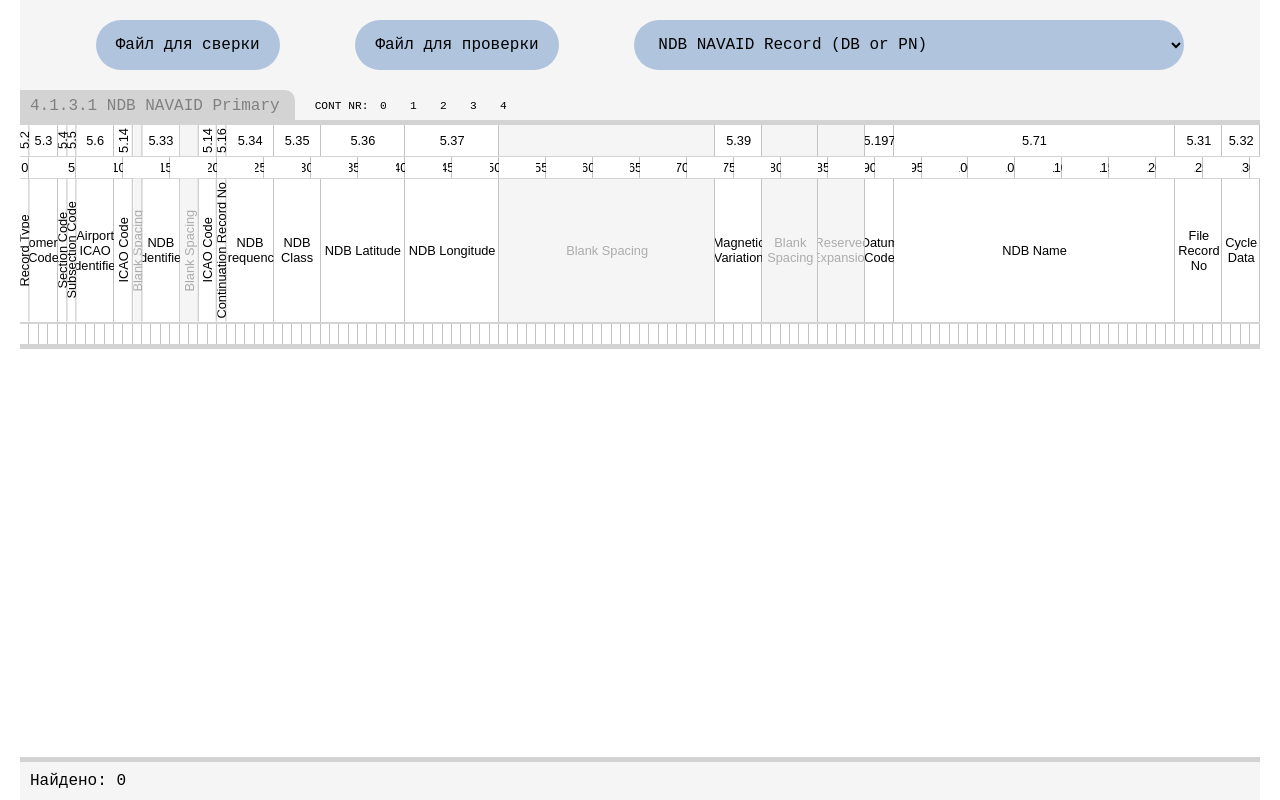
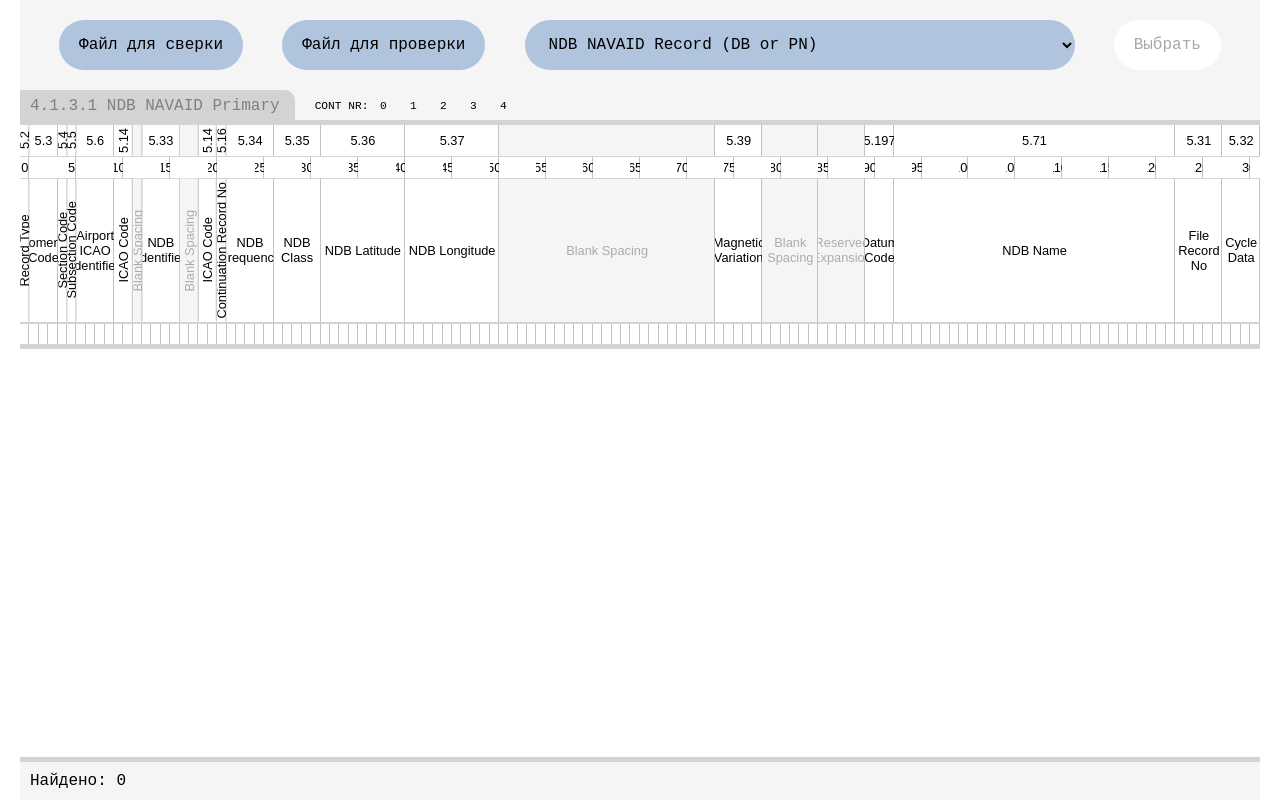
Before and after one commit to andrey-trofimov/arinc, a React app: page / in a window 1280 px wide. Built offline with nearby package versions, Linux system fonts and the light colour scheme.

Commit message:
add custom search by 132 inputs

```diff
--- a/src/components/Arinc/Inputs/index.js
+++ b/src/components/Arinc/Inputs/index.js
@@ -34,7 +34,7 @@ function Inputs() {
 
     return (
         <div className="Inputs">
-            {arr.map((el, i) => (<input className={style[i]} type="text" key={i} value={el} maxLength={1} onChange={(e) => handlerChange(e, i)} />))}
+            {arr.map((el, i) => (<input className={style[i]} type="text" title={i + 1} key={i} value={el} maxLength={1} onChange={(e) => handlerChange(e, i)} />))}
         </div>
     )
 }
--- a/src/components/Form/index.js
+++ b/src/components/Form/index.js
@@ -6,8 +6,8 @@ import { arincLayout } from "../../constants/arincLayout";
 import "./style.scss";
 
 function Form() {
-  let { szrcaiDb, aeroflotDb } = useSelector((state) => state.db);
-  let {strPerPage} = useSelector ((state) => state.pagination);
+  let { szrcaiDb, aeroflotDb, regExp } = useSelector((state) => state.db);
+  let { strPerPage } = useSelector((state) => state.pagination);
   let dispatch = useDispatch();
   let defaultRegExp = [...Array(132).fill(".")].join("");
 
@@ -21,6 +21,11 @@ function Form() {
     }
   }
 
+  function chooseDbPart(reg) {
+    choosePartDb(szrcaiDb, setSzrcaiPartDb, reg);
+    choosePartDb(aeroflotDb, setAeroflotPartDb, reg);
+  }
+
   function selectHandler(e) {
     let ssCode = e.target.value;
     let reg = RegExp(arincLayout[ssCode].re, "gi");
@@ -32,8 +37,13 @@ function Form() {
     dispatch(setStartStr(0));
     dispatch(setEndStr(strPerPage));
 
-    choosePartDb(szrcaiDb, setSzrcaiPartDb, reg);
-    choosePartDb(aeroflotDb, setAeroflotPartDb, reg);
+    chooseDbPart(reg)
+  }
+
+  // Пользовательский поиск по значениям инпутов
+  function customSearch() {
+    let reg = RegExp(regExp, "gi");
+    chooseDbPart(reg)
   }
 
   return (
@@ -48,6 +58,10 @@ function Form() {
           </option>
         ))}
       </select>
+
+      <div className="customSearch">
+        <button onClick={customSearch}>Выбрать</button>
+      </div>
     </div>
   );
 }
--- a/src/components/Form/style.scss
+++ b/src/components/Form/style.scss
@@ -5,7 +5,7 @@
     padding: 20px 0;
     background-color: whitesmoke;
 
-    select {
+    select, button {
         border: none;
         border-radius: 50px;
         background-color: lightsteelblue;
@@ -19,10 +19,20 @@
         font-size: 1rem;
     }
 
-    select:hover {
+    button{
+        background-color: white;
+        color: rgb(168, 168, 168);
+    }
+
+    select:hover, button:hover {
         background-color: wheat;
         transition-property: background-color;
         transition-duration: 0.5s;
+        color: black;
+    }
+
+    button:disabled{
+        background-color: lightgrey;
     }
 
     select:focus,
```
